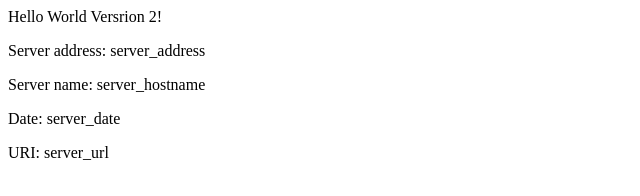
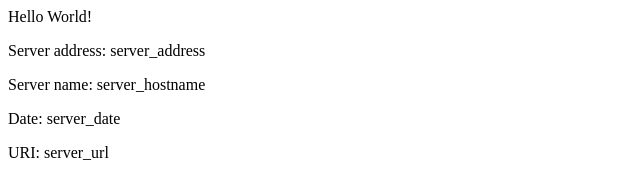
Before and after one commit to mjdominy/eks-example, a plain HTML site: page src/index.html in a window 1280 px wide. Shown: the full height of the page, 0-640 px from the left. Drawn offline with Linux system fonts and the light colour scheme.

Commit message:
Revert "v2 Updating home page"
This reverts commit 288046696624cfbaeead4cd64e11ec8df8505c97.

```diff
--- a/src/index.html
+++ b/src/index.html
@@ -1,8 +1,8 @@
 <head>
-<title>Hello World Version 2</title>
+<title>Hello World</title>
 </head>
 <div class="info">
-<h>Hello World Versrion 2!</h>
+<h>Hello World!</h>
 <p><span>Server&nbsp;address:</span> <span>server_address</span></p>
 <p><span>Server&nbsp;name:</span> <span>server_hostname</span></p>
 <p class="smaller"><span>Date:</span> <span>server_date</span></p>
```
